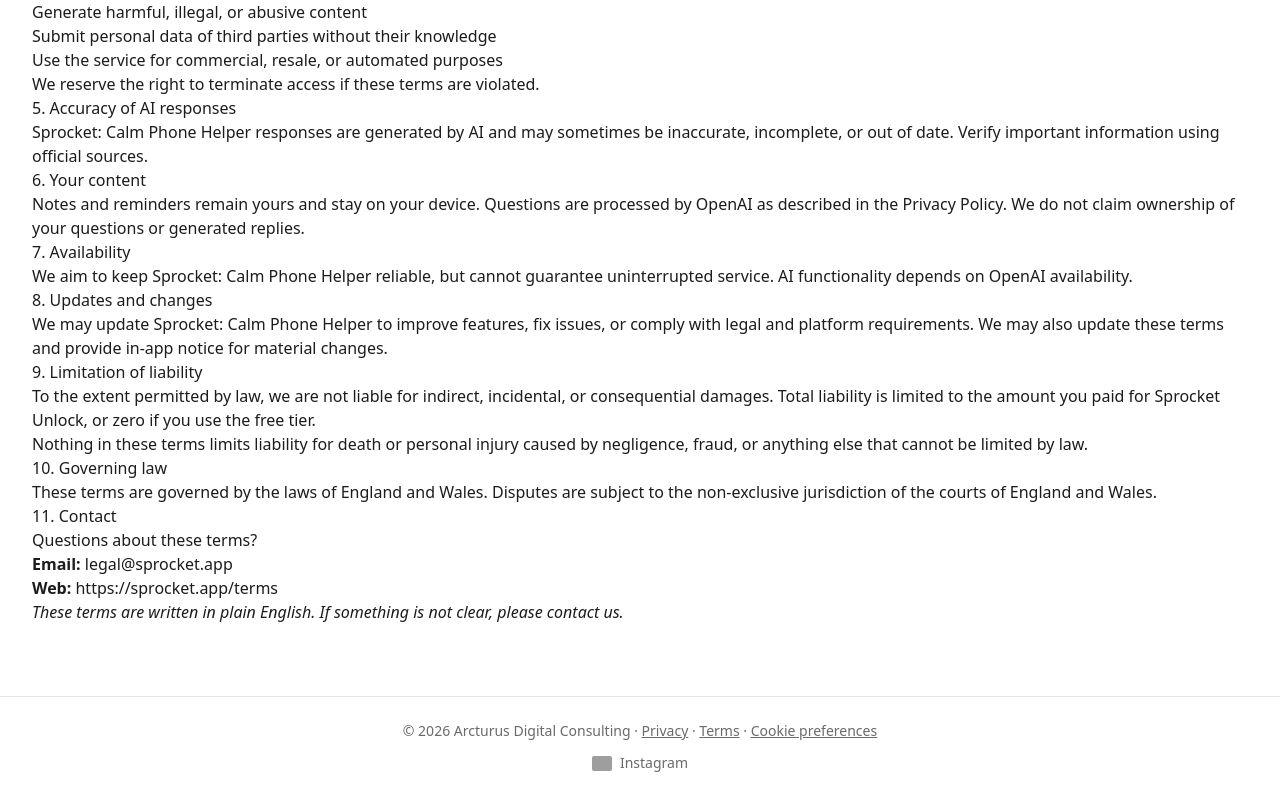
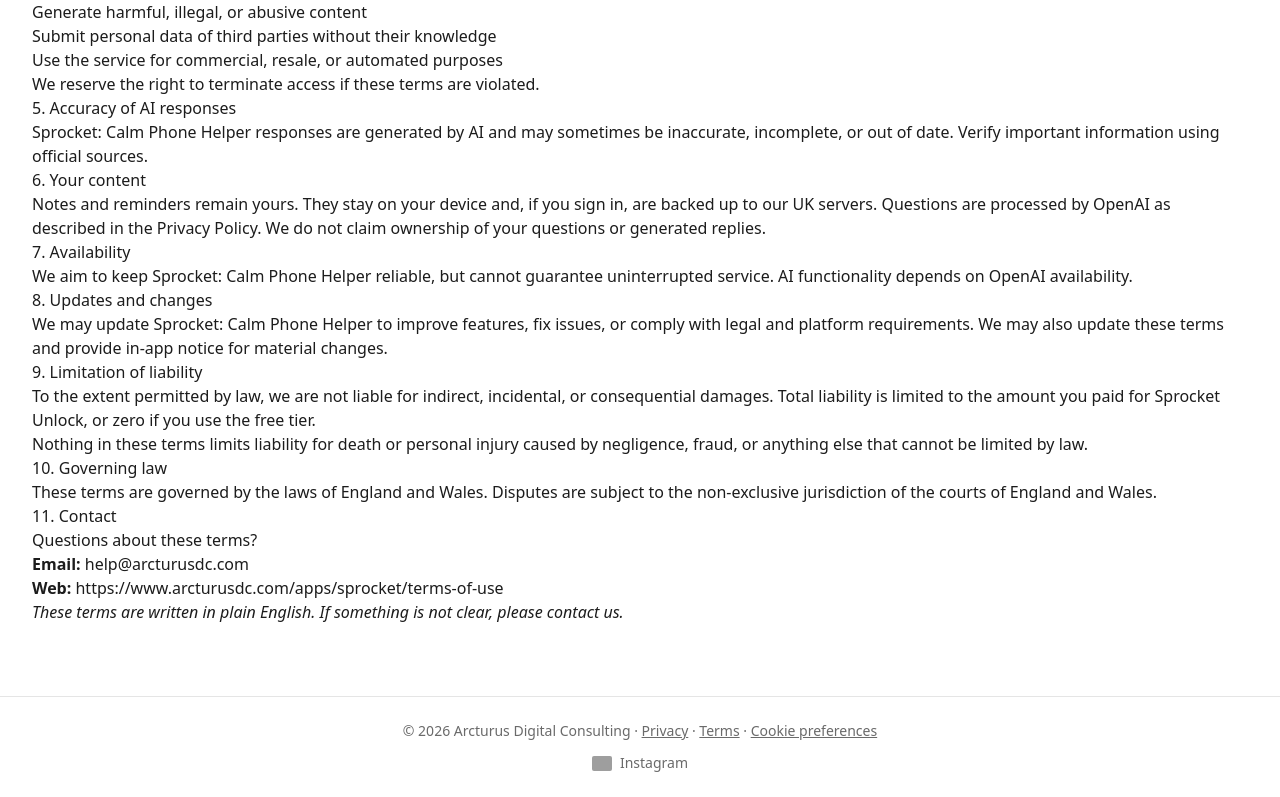
Before and after one commit to repinfaust/arcturusdc.github.io, a Next.js app: page /apps/sprocket/terms-of-use in a window 1280 px wide. Shown: the part 1064-1861 px from the top of the page. Built offline with nearby package versions, Linux system fonts and the light colour scheme; no server answers; grey boxes are pictures that could not be loaded.

Commit message:
Update Sprocket terms contact and synced-content wording

```diff
--- a/src/app/apps/sprocket/terms-of-use/page.js
+++ b/src/app/apps/sprocket/terms-of-use/page.js
@@ -108,8 +108,9 @@ export default function TermsOfUsePage() {
 
       <h2>6. Your content</h2>
       <p>
-        Notes and reminders remain yours and stay on your device. Questions are processed by OpenAI
-        as described in the Privacy Policy. We do not claim ownership of your questions or generated replies.
+        Notes and reminders remain yours. They stay on your device and, if you sign in, are backed up
+        to our UK servers. Questions are processed by OpenAI as described in the Privacy Policy.
+        We do not claim ownership of your questions or generated replies.
       </p>
 
       <h2>7. Availability</h2>
@@ -143,8 +144,8 @@ export default function TermsOfUsePage() {
       <h2>11. Contact</h2>
       <p>
         Questions about these terms?<br />
-        <strong>Email:</strong> <a href="mailto:legal@sprocket.app">legal@sprocket.app</a><br />
-        <strong>Web:</strong> <a href="https://sprocket.app/terms" target="_blank" rel="noopener noreferrer">https://sprocket.app/terms</a>
+        <strong>Email:</strong> <a href="mailto:help@arcturusdc.com">help@arcturusdc.com</a><br />
+        <strong>Web:</strong> <a href="https://www.arcturusdc.com/apps/sprocket/terms-of-use" target="_blank" rel="noopener noreferrer">https://www.arcturusdc.com/apps/sprocket/terms-of-use</a>
       </p>
 
       <p>
```
